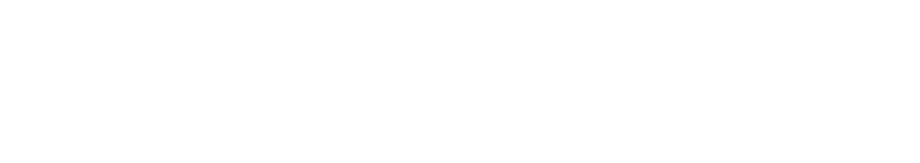
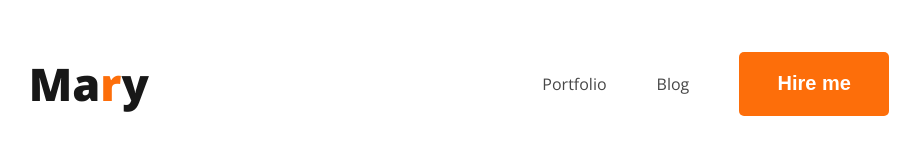
Before and after one commit to amimtiaz/developer-protfolio, a plain HTML site: page index.html in a window 1280 px wide. Shown: the whole page, without its empty margins (156-1076 px from the left). Drawn offline with nearby package versions, Linux system fonts and the light colour scheme.

Commit message:
added nav

```diff
--- a/index.html
+++ b/index.html
@@ -4,11 +4,21 @@
     <meta charset="UTF-8">
     <meta name="viewport" content="width=device-width, initial-scale=1.0">
     <title>Developer Portfolio</title>
-    <link rel="stylesheet" href="style.css">
+    <link rel="preconnect" href="https://fonts.googleapis.com">
+<link rel="preconnect" href="https://fonts.gstatic.com" crossorigin>
+<link href="https://fonts.googleapis.com/css2?family=Open+Sans:wght@400;700;800&display=swap" rel="stylesheet">
+    <link rel="stylesheet" href="portfolio.css">
 </head>
 <body>
     <header>
-
+        <nav>
+            <h3 class="nav-title">Ma<span class="text-primary">r</span>y</h3>
+            <ul>
+                <li><a href="">Portfolio</a></li>
+                <li><a href="">Blog</a></li>
+                <li><button class="btn-primary">Hire me</button></li>
+            </ul>
+        </nav>
     </header>
     <main></main>
     <footer></footer>
--- /dev/null
+++ b/portfolio.css
@@ -0,0 +1,61 @@
+/* common shared style */
+
+body {
+font-family: 'Lato',
+sans-serif;
+font-family: 'Open Sans',
+sans-serif;
+}
+
+.text-primary {
+    color: #FD6E0A;
+}
+
+.btn-primary{
+    width: 150px;
+    height: 64px;
+    flex-shrink: 0;
+    background-color: #FD6E0A;
+    stroke: none;
+    border-radius: 5px;
+    color: var(--White-Color, #FFF);
+    font-size: 20px;
+    font-style: normal;
+    font-weight: 700;
+    line-height: normal;
+    border: 0;
+    padding-top: 18px;
+    padding-bottom: 18px;
+    padding-left: 35px;
+    padding-right: 35px;
+}
+
+/* nav related css */
+nav {
+    display: flex;
+    justify-content: space-around;
+    align-items: center;
+}
+
+.nav-title {
+color: var(--Dark-01, #181818);
+font-size: 45px;
+font-style: normal;
+font-weight: 800;
+line-height: normal;
+}
+
+nav > ul {
+    display: flex;
+    align-items: center;
+}
+
+nav li {
+    list-style: none;
+    margin-right: 50px;
+}
+
+nav a {
+    text-decoration: none;
+    color: #474747;
+}
```
Also changed, not shown: style.css (deleted).
